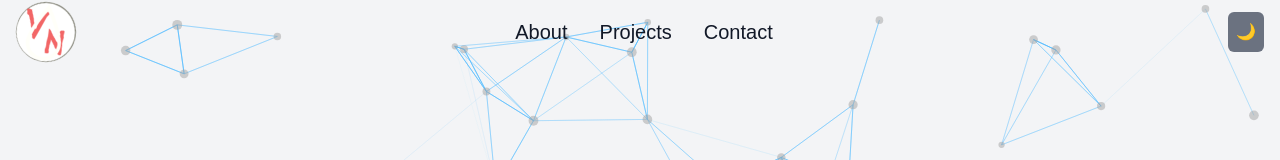
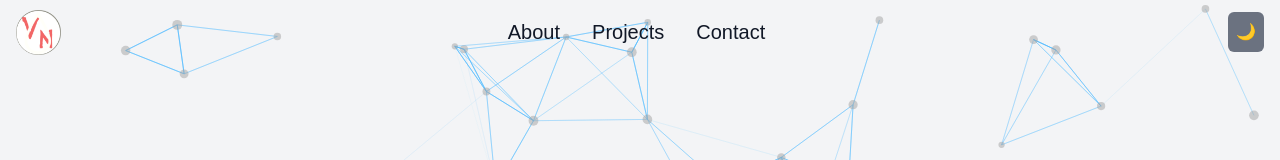
Before and after one commit to nvishwak03/Vishwak-Portfolio, a Next.js app: page / in a window 1280 px wide. Shown: the top 160 px of the page. Built offline with nearby package versions, Linux system fonts and the light colour scheme.

Commit message:
No spin logo

```diff
--- a/app/globals.css
+++ b/app/globals.css
@@ -39,8 +39,8 @@ body {
 }
 
 .spin-logo {
-  animation: spin 2s infinite;
-  height: 60px;
+  /* animation: spin 2s infinite; */
+  height: 45px;
 }
 
 #particles {
```
